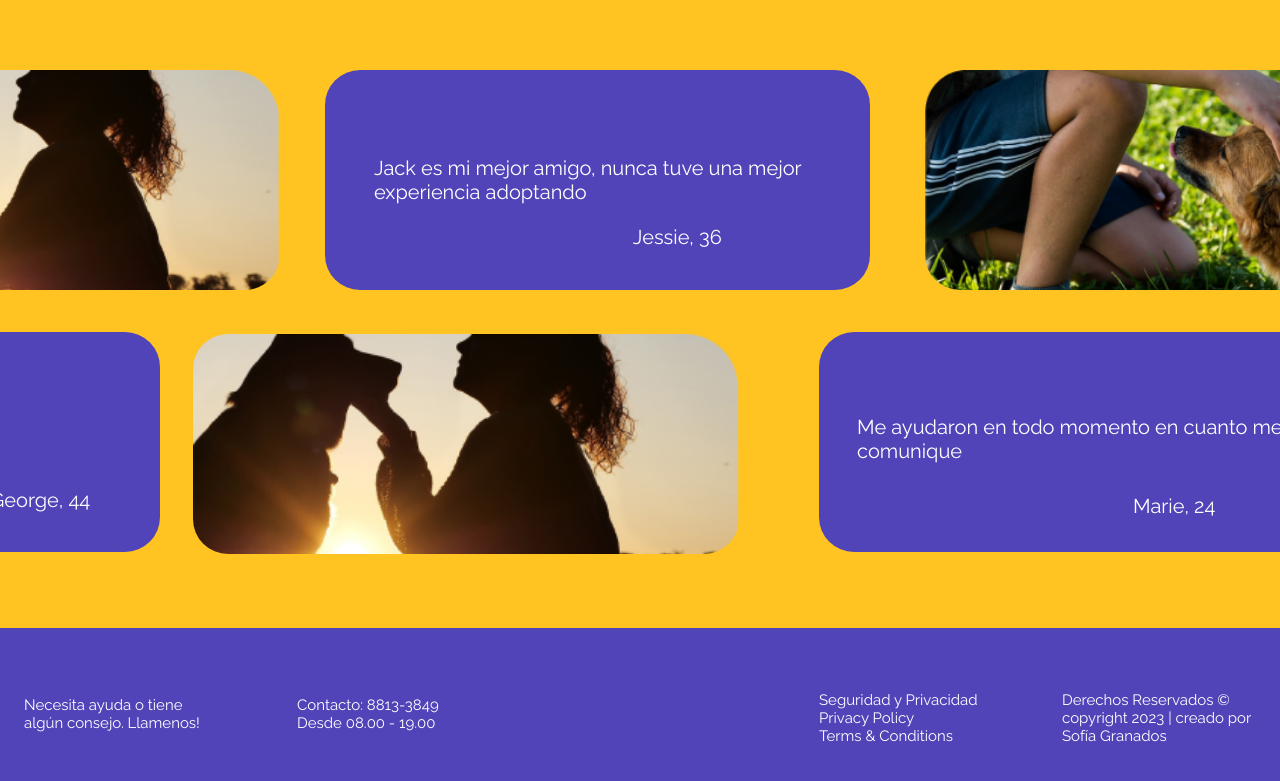
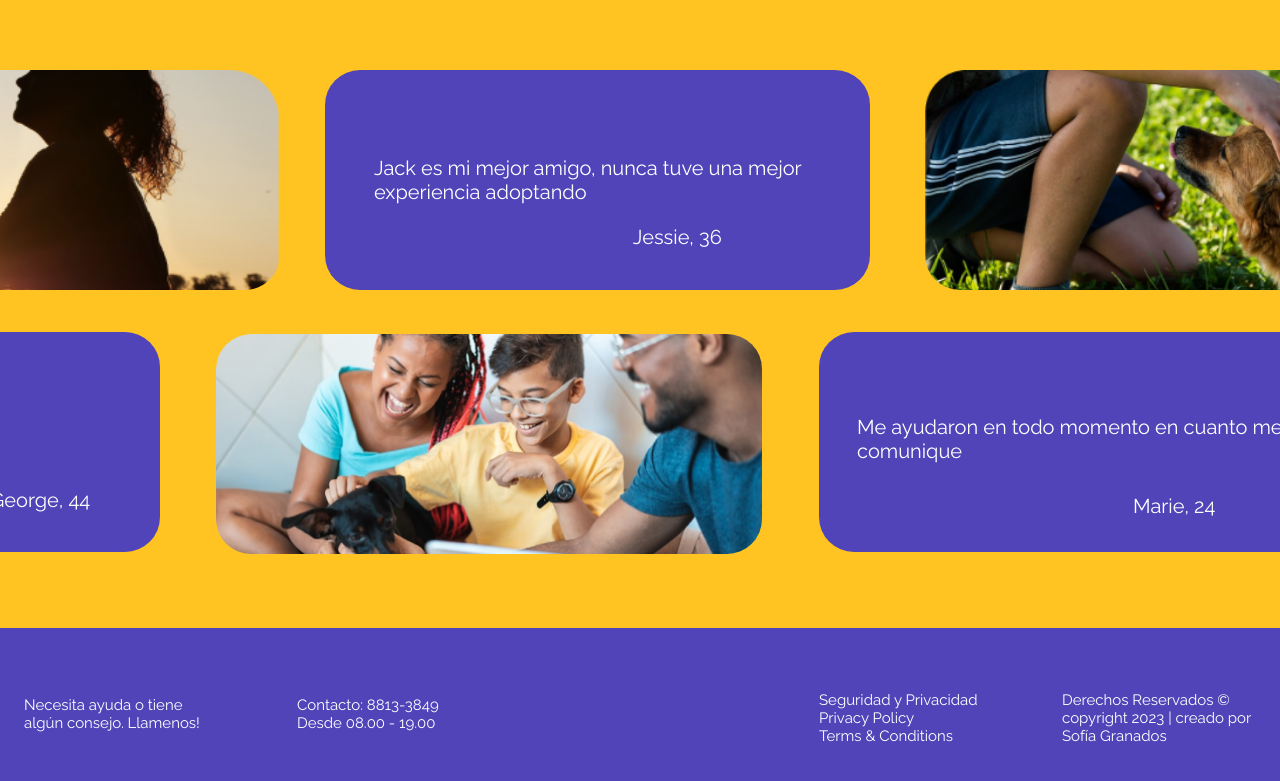
Before and after one commit to Sofiagb1393/Proyecto_Final, a plain HTML site: page index.html in a window 1280 px wide. Shown: the part 3312-4093 px from the top of the page. Drawn offline with Linux system fonts and the light colour scheme; files that its build step writes are made by us from their sources.

Commit message:
Update estilos.css

```diff
--- a/styles/estilos.css
+++ b/styles/estilos.css
@@ -79,7 +79,6 @@ header .main-container nav ul li a:hover{
   left: 0px;
   overflow: hidden;
   left: calc(50% - 1440px/2);
-
 }
 
 
@@ -248,7 +247,7 @@ header .main-container nav ul li a:hover{
 	width: 1440px;
 	height:979px;
 	position:relative;
-        overflow:hidden;
+    overflow:hidden;
 	left: calc(50% - 1440px/2);
 }
 
@@ -797,7 +796,7 @@ header .main-container nav ul li a:hover{
 	width: 1440px;
 	height:624px;
 	position:relative;
-        overflow:hidden;
+    overflow:hidden;
 	background-color:rgba(81.00000277161598, 68.00000354647636, 185.00000417232513, 1);
 	left: calc(50% - 1440px/2);
 }
@@ -1207,7 +1206,7 @@ header .main-container nav ul li a:hover{
 
 .testimonio {
 	background-color:rgba(255, 196.00000351667404, 33.00000183284283, 1);
-	width:1450px;
+	width:1440px;
 	height:766px;
 	position:relative;
 	overflow:hidden;
@@ -1384,10 +1383,10 @@ header .main-container nav ul li a:hover{
 	width:546px;
 	height:220px;
 	position:absolute;
-	left:275px;
+	left:298px;
 	top:2px;
 	border-radius: 35px;
-	background-image:url(../assets/images/Pic3.png);
+	background-image:url(../assets/images/Pic1.png);
 	background-repeat:no-repeat;
 	background-size:cover;
 }
```
